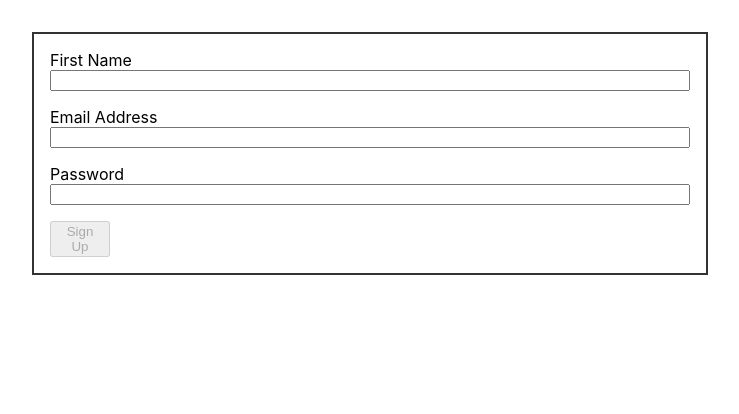
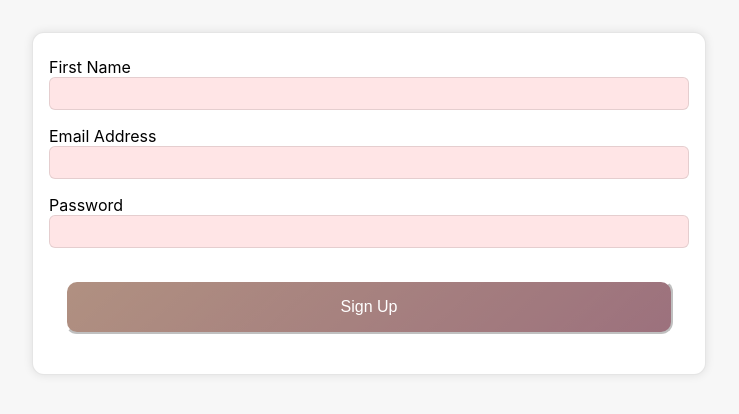
Before and after one commit to BriceShatzer/Flipgrid-Code-Challenge, a React (Create React App) app: page / in a window 1280 px wide. Shown: the top 414 px of the page, without its empty margins (0-739 px from the left). Built offline with nearby package versions, Linux system fonts and the light colour scheme.

Commit message:
basic css

```diff
--- a/src/App.css
+++ b/src/App.css
@@ -1,53 +1,66 @@
-/* .App {
-  text-align: center;
+
+:root {
+  --gray: rgba(0,0,0,.1);
 }
-
-.App-logo {
-  height: 40vmin;
-  pointer-events: none;
-}
-
-@media (prefers-reduced-motion: no-preference) {
-  .App-logo {
-    animation: App-logo-spin infinite 20s linear;
-  }
-}
-
-.App-header {
-  background-color: #282c34;
-  min-height: 100vh;
+.App {
+  background-color: #FFF;
+  /* border: 2px solid #ddd; */
+  border: 1px solid var(--gray);
+  border-radius: 12px;
+  box-shadow: 0 0 10px var(--gray);
+  /* box-shadow: 0 0 10px rgba(0,0,0,.2); */
+  /* box-shadow: 0 0 12px rgba(0,0,0,.25); */
+  /* box-shadow: 0 0 5px 5px rgba(0,0,0,.1); */
   display: flex;
   flex-direction: column;
-  align-items: center;
-  justify-content: center;
-  font-size: calc(10px + 2vmin);
-  color: white;
-}
-
-.App-link {
-  color: #61dafb;
-}
-
-@keyframes App-logo-spin {
-  from {
-    transform: rotate(0deg);
-  }
-  to {
-    transform: rotate(360deg);
-  }
-} */
-
-.App {
   margin: 2rem;
-  padding: 1rem;
+  padding: 1.5rem 1rem;
   width: 50vw;
-  border: 2px solid #333;
-  display: flex;
-  flex-direction: column;
+  /*
+  width: 90%;
+  max-width: 30rem;
+  margin: 1em 0 5em;
+  position: relative;
+  */
 }
 
 label, input {display: block;}
 
-input {margin-bottom: 1rem;}
+input {
+  border: 1px solid var(--gray);
+  border-radius: 6px;
+  line-height: 0;
+  margin-bottom: 1rem;
+  outline:none;
+  padding: .5rem 1rem;
+}
+input.inValid {
+  background-color: rgba(255,1,13,.1);
+  /* background-color: #ff010d; */
+  /* 255 85 2 */
+  /*255 1 127 */
+  /* ff010d */
+}
 
-button {max-width: 60px;}
+button {
+  background: linear-gradient(138deg,#ff5502,#ff017f,#ff010d);
+  transition: background-position .15s cubic-bezier(.45,.05,.55,.95);
+  background-size:300% 100%;
+  border-color: white;
+  color: white;
+  padding: 16px 32px;
+  border-radius: 12px;
+  text-align: center;
+  text-decoration: none;
+  display: inline-block;
+  font-size: 16px;
+  margin: 1em;
+  cursor: pointer;
+}
+button:disabled {
+  /* background: linear-gradient(138, hsl(19.7,50%,50.4%),hsl(331,50%,50.2%),hsl(357.2,50%,50.2%)); */
+  /* background: linear-gradient(138, hsl(20,100%,50%),hsl(331,100%,50%),hsl(357.2,100%,50%)); */
+  cursor: not-allowed;
+  filter: grayscale(75%) opacity(75%);
+  /* filter: saturate(0%) */
+}
--- a/src/index.css
+++ b/src/index.css
@@ -1,4 +1,5 @@
 body {
+  background-color: #F7F7F7;
   margin: 0;
   font-family: -apple-system, BlinkMacSystemFont, 'Segoe UI', 'Roboto', 'Oxygen',
     'Ubuntu', 'Cantarell', 'Fira Sans', 'Droid Sans', 'Helvetica Neue',
```
